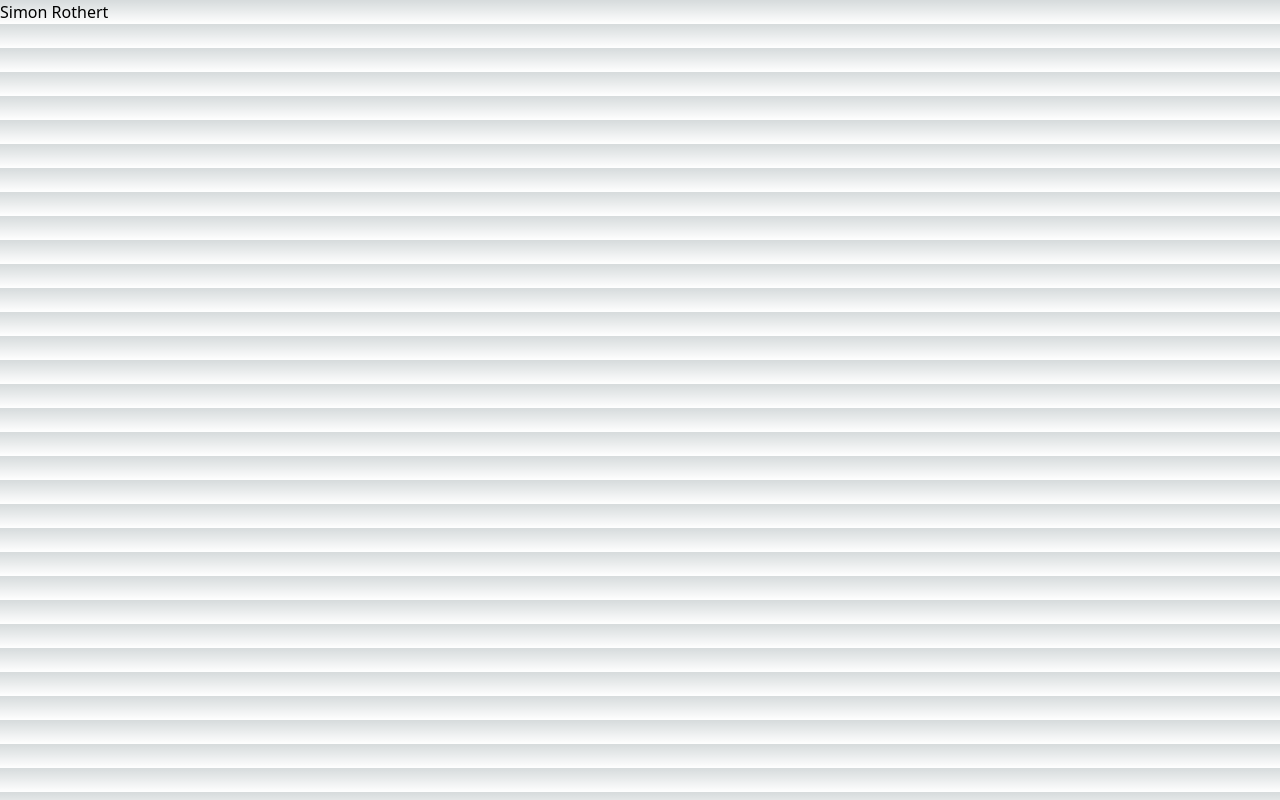
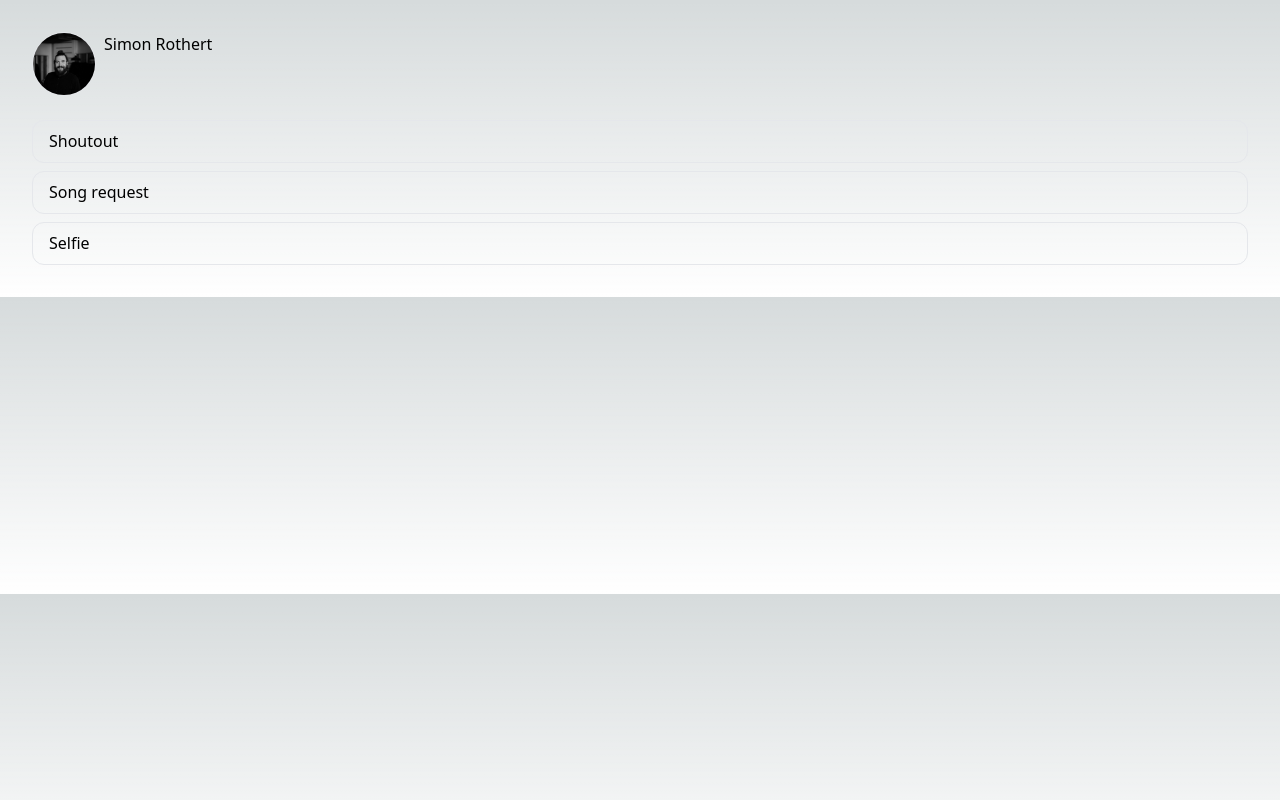
Before and after one commit to snapptech/snapp_dj_ui, a Next.js app: page /user/1 in a window 1280 px wide. Built offline with nearby package versions, Linux system fonts and the light colour scheme.

Commit message:
Added some test provisions

```diff
--- a/package.json
+++ b/package.json
@@ -13,8 +13,10 @@
     "@types/react": "18.2.14",
     "@types/react-dom": "18.2.6",
     "autoprefixer": "10.4.14",
+    "classnames": "^2.3.2",
     "eslint": "8.44.0",
     "eslint-config-next": "13.4.9",
+    "framer-motion": "^10.12.18",
     "next": "13.4.9",
     "postcss": "8.4.25",
     "react": "18.2.0",
--- a/src/pages/user/[service_provider_id]/index.tsx
+++ b/src/pages/user/[service_provider_id]/index.tsx
@@ -1,25 +1,144 @@
+import { AnimatePresence } from "framer-motion";
 import { GetServerSideProps } from "next";
+import Image from "next/image";
+import { useState } from "react";
+import { motion } from "framer-motion";
+import classNames from "classnames";
 
 type ServiceProvider = {
   name: string;
+  imageUrl: string;
 };
+
+type Service = {
+  title: string;
+  id: string;
+} & (OptionsService | TextService);
+
+export type OptionsService = {
+  type: "options";
+  options: { id: string; label: string }[];
+};
+export type TextService = { type: "text" };
 
 type UserLandingProps = {
   serviceProvider: ServiceProvider;
+  services: Service[];
 };
 
-function UserLanding({ serviceProvider }: UserLandingProps) {
-  return <div className="container">{serviceProvider.name}</div>;
+const ServiceItem = ({
+  service,
+  onSelect,
+  isSelected,
+}: {
+  service: Service;
+  onSelect(): void;
+  isSelected: boolean;
+}) => {
+  return (
+    <motion.div
+      className={classNames("flex flex-col border rounded-xl")}
+      key={service.id}
+      onClick={onSelect}
+    >
+      <div
+        className={classNames("flex flex-row border-b px-4 py-2", {
+          "border-transparent": !isSelected,
+        })}
+      >
+        {service.title}
+      </div>
+      <AnimatePresence>
+        {service.type === "options" && isSelected && (
+          <>
+            {service.options.map(({ id, label }) => (
+              <motion.div
+                className="flex flex-row overflow-hidden"
+                key={id}
+                initial={{ opacity: 0, height: 0 }}
+                animate={{ opacity: 1, height: "auto" }}
+                exit={{ opacity: 0, height: 0 }}
+              >
+                <div className="px-4 py-2">{label}</div>
+              </motion.div>
+            ))}
+          </>
+        )}
+        {service.type === "text" && isSelected && (
+          <motion.div
+            className="flex flex-row overflow-hidden"
+            initial={{ opacity: 0, height: 0 }}
+            animate={{ opacity: 1, height: "auto" }}
+            exit={{ opacity: 0, height: 0 }}
+          >
+            <textarea
+              rows={2}
+              className="bg-transparent p-4 w-full"
+              placeholder="Type something"
+            />
+          </motion.div>
+        )}
+      </AnimatePresence>
+    </motion.div>
+  );
+};
+
+function UserLanding({ serviceProvider, services }: UserLandingProps) {
+  const [selected, setSelected] = useState<string>();
+
+  return (
+    <div className="container p-8 gap-2 flex flex-col">
+      <div className="flex flex-row gap-2 mb-4">
+        <Image
+          src={serviceProvider.imageUrl}
+          width={64}
+          height={64}
+          className="border rounded-full overflow-hidden w-16 h-16 object-cover object-center "
+          alt={`Image of ${serviceProvider.name}`}
+        />
+        <h1>{serviceProvider.name}</h1>
+      </div>
+      {services.map((service, i) => (
+        <ServiceItem
+          key={service.id}
+          onSelect={() => setSelected(service.id)}
+          isSelected={service.id === selected}
+          service={service}
+        />
+      ))}
+    </div>
+  );
 }
 
 export const getServerSideProps: GetServerSideProps<
   UserLandingProps
 > = async () => {
+  const services: Service[] = [
+    { id: "0", title: "Shoutout", type: "text" },
+    {
+      id: "1",
+      title: "Song request",
+      type: "options",
+      options: [
+        {
+          id: "2",
+          label: "A milli (house remix)",
+        },
+        {
+          id: "15",
+          label: "Dj Angerfist - Pennywise",
+        },
+      ],
+    },
+    { id: "3", title: "Selfie", type: "text" },
+  ];
   return {
     props: {
       serviceProvider: {
         name: "Simon Rothert",
+        imageUrl: "/EXAMPLE_DJ_PLACEHOLDER.jpg",
       },
+      services,
     },
   };
 };
```
Also changed, not shown: public/EXAMPLE_DJ_PLACEHOLDER.jpg (added), 1 other file (tests, documents, lock files or other folders).
